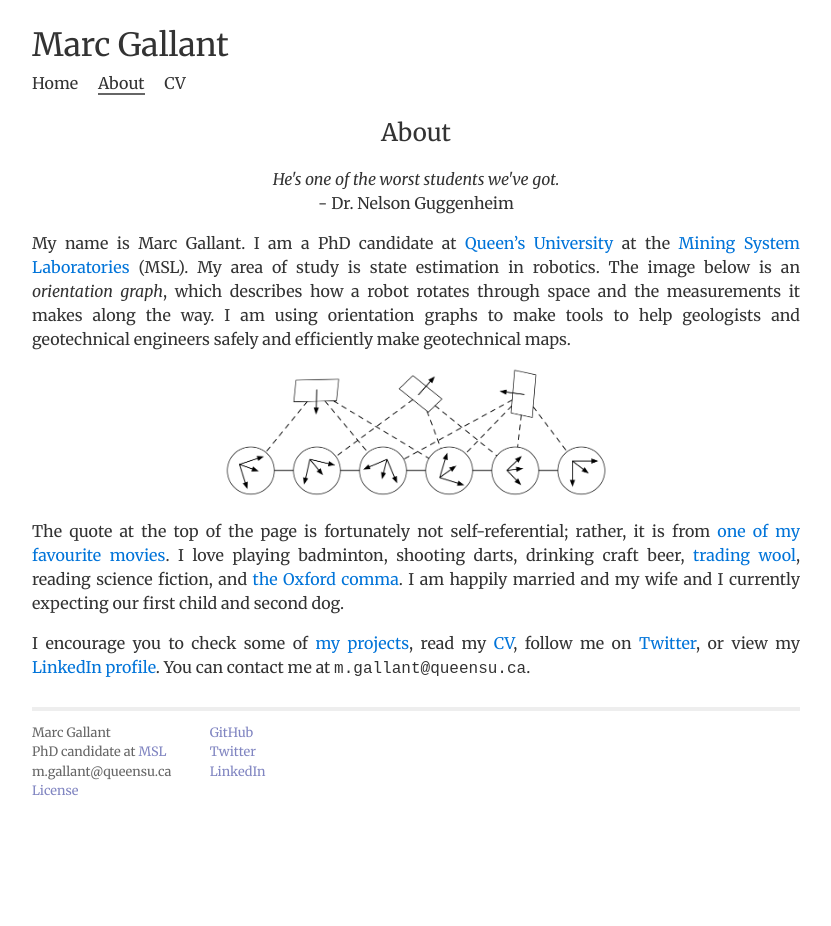
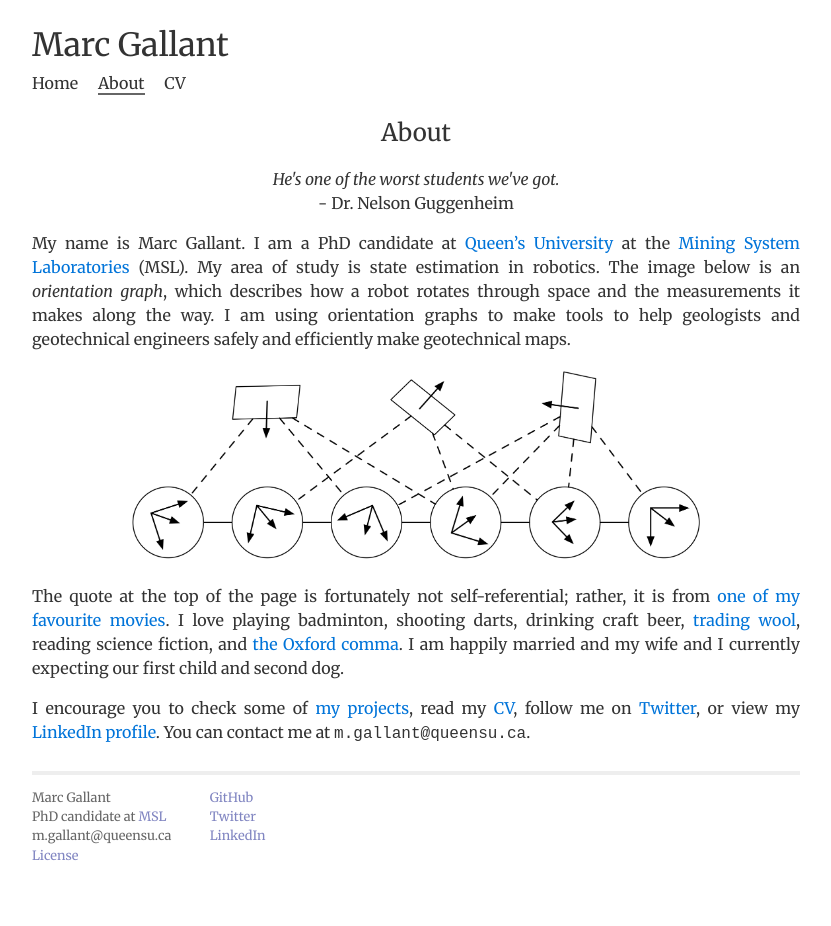
Before and after one commit to kam3k/blog, a Jekyll site: the page built from about.md, in a window 1280 px wide. Shown: the whole page, without its empty margins (224-1055 px from the left). Built offline with Jekyll 4.4.1, drawn with Linux system fonts in a browser that asks for light colours; before the commit the page ends 900 px from its top, so only the background shows below that.

Commit message:
Changed size of graph in about section.

```diff
--- a/about.md
+++ b/about.md
@@ -8,7 +8,7 @@ permalink: /about/
 
 My name is Marc Gallant. I am a PhD candidate at [Queen's University](www.queensu.ca) at the [Mining System Laboratories](https://msl.engineering.queensu.ca) (MSL). My area of study is state estimation in robotics. The image below is an *orientation graph*, which describes how a robot rotates through space and the measurements it makes along the way. I am using orientation graphs to make tools to help geologists and geotechnical engineers safely and efficiently make geotechnical maps.
 
-<p style="text-align:center"><img src="/images/graph.png" alt="An orientation graph" style="width: 50%; height: 50%"/></p>
+<p style="text-align:center"><img src="/images/graph.png" alt="An orientation graph" style="width: 75%; height: 75%"/></p>
 
 The quote at the top of the page is fortunately not self-referential; rather, it is from [one of my favourite movies](http://www.imdb.com/title/tt0128445/). I love playing badminton, shooting darts, drinking craft beer, [trading wool](https://en.wikipedia.org/wiki/Catan), reading science fiction, and [the Oxford comma](https://en.wikipedia.org/wiki/Serial_comma). I am happily married and my wife and I currently expecting our first child and second dog.
 
```
